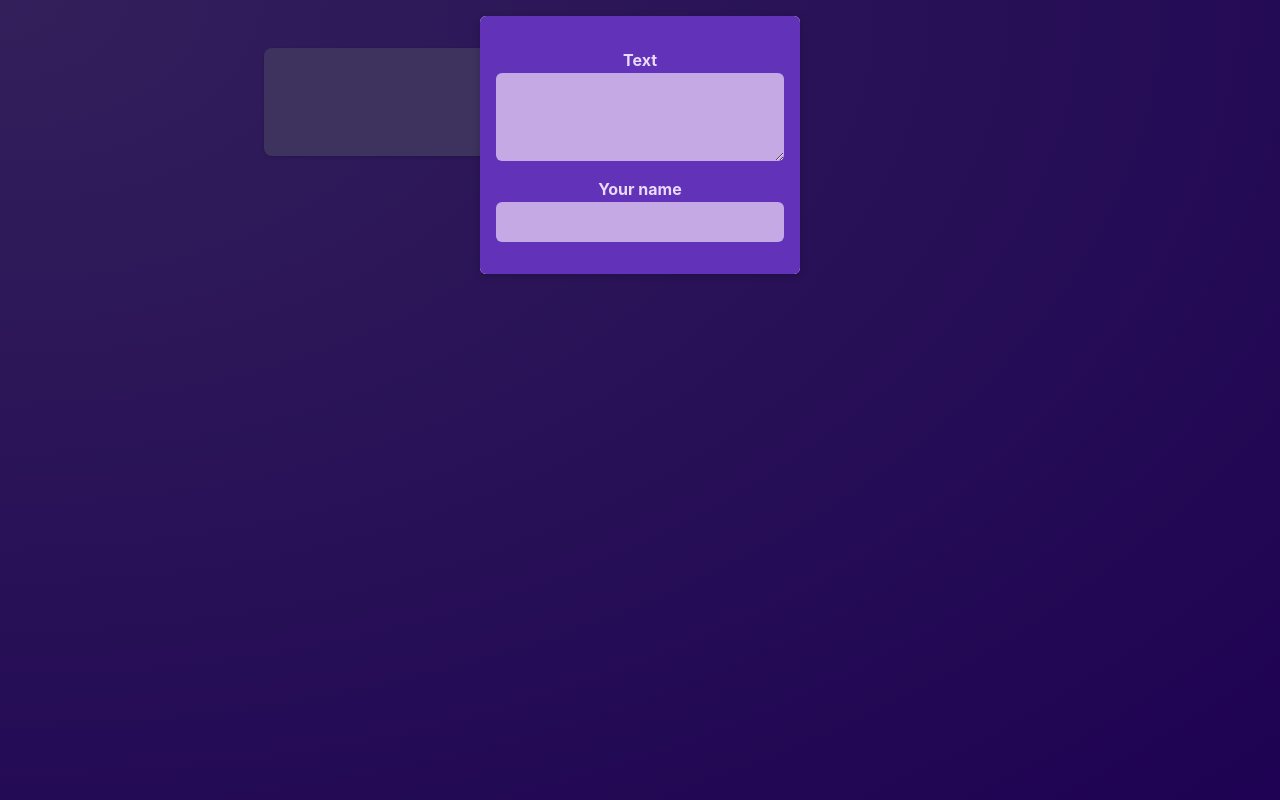
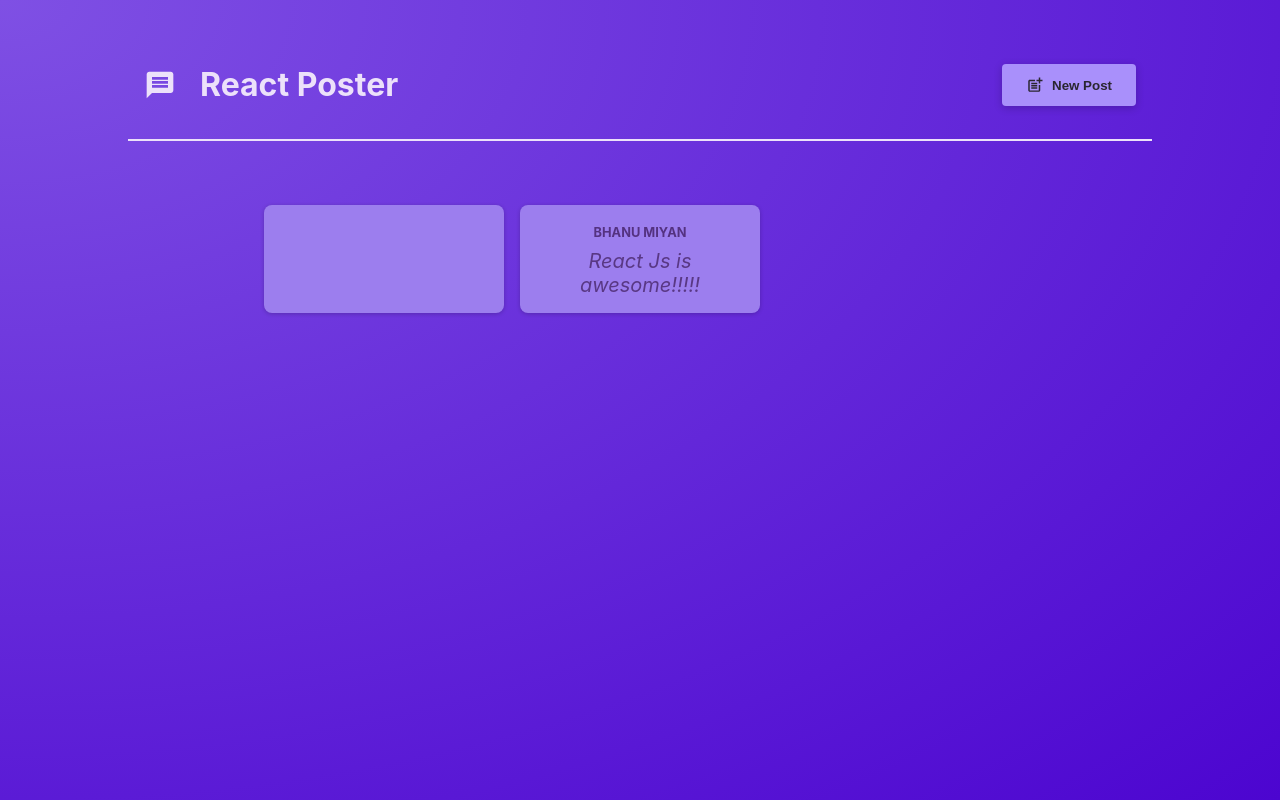
Before and after one commit to thakurbhanu021/Poster-App-ReactJs, a React (Vite) app: page / in a window 1280 px wide. Built offline with nearby package versions, Linux system fonts and the light colour scheme.

Commit message:
header with new post button added

```diff
--- a/package.json
+++ b/package.json
@@ -10,7 +10,8 @@
   },
   "dependencies": {
     "react": "^18.2.0",
-    "react-dom": "^18.2.0"
+    "react-dom": "^18.2.0",
+    "react-icons": "^4.10.1"
   },
   "devDependencies": {
     "@types/react": "^18.0.17",
--- a/src/App.jsx
+++ b/src/App.jsx
@@ -1,7 +1,26 @@
+import { useState } from "react";
+
+import MainHeader from "./components/MainHeader";
 import PostList from "./components/PostList";
 
 function App() {
-  return <PostList/>;
+  const [modalIsVisible, setModalIsVisible] = useState(false);
+
+  const hideModalHandler = () => {
+    setModalIsVisible(false);
+  };
+
+  const showModalHandler = () => {
+    setModalIsVisible(true);
+  }
+  return (
+    <>
+      <MainHeader onCreatePost={showModalHandler}/>
+      <div>
+        <PostList isPosting={modalIsVisible} isStopPosting={hideModalHandler}/>
+      </div>
+    </>
+  );
 }
 
 export default App;
--- /dev/null
+++ b/src/components/MainHeader.jsx
@@ -0,0 +1,22 @@
+import { MdPostAdd, MdMessage } from 'react-icons/md';
+
+import classes from './MainHeader.module.css';
+
+function MainHeader({ onCreatePost }) {
+  return (
+    <header className={classes.header}>
+      <h1 className={classes.logo}>
+        <MdMessage />
+        React Poster
+      </h1>
+      <p>
+        <button className={classes.button} onClick={onCreatePost}>
+          <MdPostAdd size={18} />
+          New Post
+        </button>
+      </p>
+    </header>
+  );
+}
+
+export default MainHeader;
--- /dev/null
+++ b/src/components/MainHeader.module.css
@@ -0,0 +1,36 @@
+.header {
+    /* padding: 2rem 10%; */
+    margin: 2rem 10%;
+    padding: 1rem;
+    text-align: center;
+    display: flex;
+    justify-content: space-between;
+    align-items: center;
+    border-bottom: 2px solid #ece1fa;
+  }
+
+  .logo {
+    font-size: 2rem;
+    display: flex;
+    gap: 1.5rem;
+    align-items: center;
+    color: #ece1fa;
+  }
+
+  .button {
+    display: inline-flex;
+    align-items: center;
+    gap: 0.5rem;
+    padding: 0.75rem 1.5rem;
+    background-color: #a990fb;
+    color: #2a2630;
+    border: none;
+    border-radius: 4px;
+    box-shadow: 0 2px 8px rgba(0, 0, 0, 0.2);
+    cursor: pointer;
+    font-weight: bold;
+  }
+
+  .button:hover {
+    background-color: #8c6cf7;
+  }
--- a/src/components/PostList.jsx
+++ b/src/components/PostList.jsx
@@ -4,8 +4,8 @@
 import classes from "./PostList.module.css";
 import Modal from "./Modal";
 
-const PostList = (props) => {
-  const [modalIsVisible, setModalIsVisible] = useState(true);
+const PostList = ({isPosting, isStopPosting}) => {
+
   const [enteredBody, setEnteredBody] = useState("");
   const [enteredAuthor, setEnteredAuthor] = useState("");
 
@@ -17,13 +17,11 @@
     setEnteredAuthor(event.target.value);
   };
 
-  const hideModalHandler = () => {
-    setModalIsVisible(false);
-  };
+
   return (
     <>
-      {modalIsVisible ? (
-        <Modal onClose={hideModalHandler}>
+      {isPosting ? (
+        <Modal onClose={isStopPosting}>
           <NewPost
             onBodyChange={bodyChangeHandler}
             onAuthorChange={authorChangeHandler}
```
Also changed, not shown: 1 other file (tests, documents, lock files or other folders).
